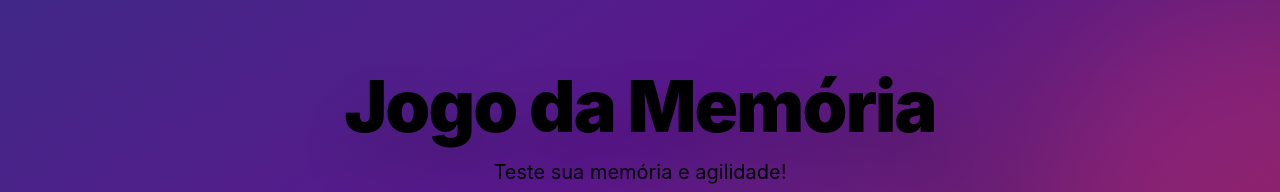
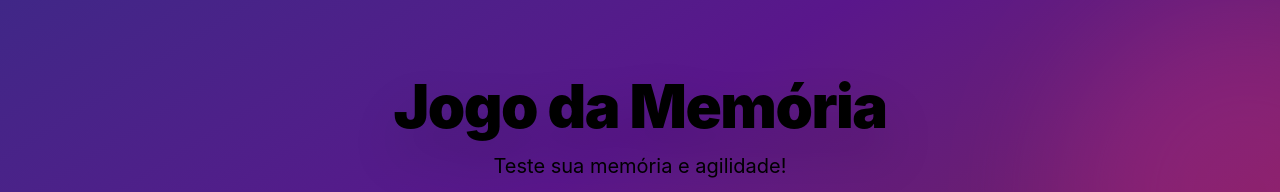
Before and after one commit to LuizGenuino/memory-game, a React (Vite) app: page /memory-game/demo in a window 1280 px wide. Shown: the part 267-459 px from the top of the page. Built offline with nearby package versions, Linux system fonts and the light colour scheme.

Commit message:
fix: adjust game title font size for improved readability on HomeScreen

```diff
--- a/src/screens/HomeScreen.tsx
+++ b/src/screens/HomeScreen.tsx
@@ -31,7 +31,7 @@
             </div>
 
             <div className="text-center space-y-3 sm:space-y-4 px-4">
-                <h1 className="text-4xl sm:text-5xl md:text-6xl lg:text-7xl font-black drop-shadow-2xl tracking-tight">
+                <h1 className="text-3xl sm:text-4xl md:text-5xl lg:text-6xl font-black drop-shadow-2xl tracking-tight">
                     {GAME_CONFIG.texts.gameTitle}
                 </h1>
                 <p className="text-base sm:text-lg md:text-xl max-w-md mx-auto">
```
